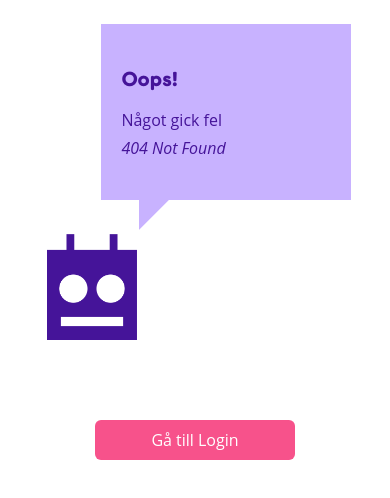
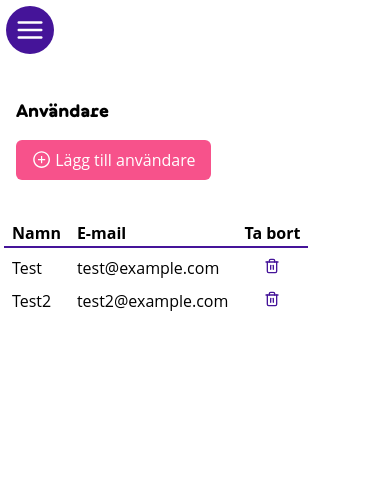
Before and after one commit to sverok-man-collaboration/kalejdoskop-adminpanel, a React (Vite) app: page /users in a window 390 px wide. Before the commit this address had no page. Shown: the top 498 px of the page. Built offline with nearby package versions, Linux system fonts and the light colour scheme.

Commit message:
added users page and fixed hamburger menu

```diff
--- a/src/components/Menu.jsx
+++ b/src/components/Menu.jsx
@@ -53,13 +53,10 @@ function Menu() {
 
   return (
     <div className="relative">
-      <div
+      <motion.nav
         id="MenuSmall"
-        className="inline-block md:hidden h-screen z-50 fixed top-0 left-0"
-      >
-        <motion.nav
         initial={{ clipPath: "circle(24px at 30px 30px)" }}
-          className="h-screen flex flex-col w-48 bg-primary text-white pt-2 pb-2"
+        className="flex flex-col w-48 bg-primary text-white pt-2 pb-2 cursor-pointer h-screen inline-block md:hidden z-50 fixed top-0 left-0"
         animate={isOpen ? "open" : "closed"}
         variants={variants}
       >
@@ -77,7 +74,7 @@ function Menu() {
           )}
         </div>
 
-          <motion.div variants={childVariants} key="start">
+        <motion.div variants={childVariants} key="start" className="mt-4">
           <NavLink
             to="/overview"
             style={({ isActive }) => (isActive ? active : undefined)}
@@ -97,6 +94,16 @@ function Menu() {
           </NavLink>
         </motion.div>
 
+        <motion.div variants={childVariants} key="users">
+          <NavLink
+            to="/users"
+            style={({ isActive }) => (isActive ? active : undefined)}
+          >
+            <p className="py-4 mx-2">ANVÄNDARE</p>
+            <div className="h-px w-11/12 mx-2 bg-gradient-to-r from-accent to-primary"></div>
+          </NavLink>
+        </motion.div>
+
         <motion.div
           variants={childVariants}
           key="logoutButton"
@@ -109,7 +116,6 @@ function Menu() {
           </Link>
         </motion.div>
       </motion.nav>
-      </div>
 
       <nav className="hidden md:flex flex-col w-48 bg-primary h-screen text-white pt-2 pb-2 z-50 fixed top-0 left-0">
         <NavLink
@@ -124,6 +130,13 @@ function Menu() {
           style={({ isActive }) => (isActive ? active : undefined)}
         >
           <p className="py-4 mx-2">INLÄGG</p>
+          <div className="h-px w-11/12 mx-2 bg-gradient-to-r from-accent to-primary"></div>
+        </NavLink>
+        <NavLink
+          to="/users"
+          style={({ isActive }) => (isActive ? active : undefined)}
+        >
+          <p className="py-4 mx-2">ANVÄNDARE</p>
           <div className="h-px w-11/12 mx-2 bg-gradient-to-r from-accent to-primary"></div>
         </NavLink>
 
--- a/src/main.jsx
+++ b/src/main.jsx
@@ -10,6 +10,7 @@ import { createBrowserRouter, RouterProvider } from "react-router-dom";
 import Login from "./pages/Login/Login";
 import Overview from "./pages/Overview/Overview";
 import Messages from "./pages/Messages/Messages";
+import Users from "./pages/Users/Users";
 import ErrorPage from "./pages/ErrorPage/ErrorPage";
 
 //React-helmet-async
@@ -34,6 +35,11 @@ const router = createBrowserRouter(
     {
       path: "messages",
       element: <Messages />,
+      errorElement: <ErrorPage />,
+    },
+    {
+      path: "users",
+      element: <Users />,
       errorElement: <ErrorPage />,
     },
   ])
--- /dev/null
+++ b/src/pages/Users/Users.jsx
@@ -0,0 +1,224 @@
+import React, { useState, useEffect } from "react";
+import { Helmet } from "react-helmet-async";
+
+import { AiOutlinePlusCircle } from "react-icons/ai";
+import { FiTrash2 } from "react-icons/fi";
+
+import Menu from "../../components/Menu";
+
+function Users() {
+  useEffect(() => {
+    getUsers();
+  }, []);
+
+  const [users, setUsers] = useState([
+    // töm när axios reqs är klar
+    { id: 1, name: "Test", email: "test@example.com" },
+    { id: 2, name: "Test2", email: "test2@example.com" },
+  ]);
+
+  const [modal, setModal] = useState(false);
+  const [modalMessage, setModalMessage] = useState("");
+
+  const [addUserModal, setAddUserModal] = useState(false);
+  const [newUser, setNewUser] = useState("");
+  const [newEmail, setNewEmail] = useState("");
+
+  const [deleteUserModal, setDeleteUserModal] = useState(false);
+  const [deleteId, setDeleteId] = useState(null);
+
+  function getUsers() {
+    // axios get users
+    // setUsers([])
+  }
+
+  function addUser() {
+    if (!newUser || !newEmail) {
+      return;
+    } else {
+      // axios req {name: newUser, email: newEmail}
+
+      setAddUserModal(false);
+      setModal(true);
+
+      // setModalMessage till sträng beroende på respons
+      setModalMessage(`${newUser} har lagts till!`);
+      //setModalMessage("Avbrutet. Det måste finnas minst 1 användare.")
+
+      setNewUser("");
+      setNewEmail("");
+    }
+  }
+
+  function handleDeleteUserModal(id, email) {
+    setModalMessage(`Är du säker på att du vill radera ${email}?`);
+    setDeleteUserModal(true);
+    setDeleteId(id);
+  }
+
+  function deleteUser() {
+    // axios delete med deleteId
+
+    setModalMessage("");
+    setDeleteUserModal(false);
+    setDeleteId(null);
+  }
+
+  return (
+    <div>
+      <Helmet>
+        <title>Användare</title>
+      </Helmet>
+      <Menu />
+
+      <div className="mt-24 md:ml-48 relative sm:ml-4">
+        <h1 className="ml-4 mb-4 text-lg">Användare</h1>
+
+        {addUserModal ? (
+          <div className="z-50 fixed top-0 left-0 bottom-0 right-0 md:relative pt-24 md:py-4 px-4 md:mb-8 md:px-4 md:ml-4 bg-secondary md:max-w-[50%] lg:max-w-[30%] rounded-md">
+            <div className="text-right w-[80%] sm:w-[60%] md:w-full mx-auto">
+              <button
+                className="p-2 bg-accent rounded-md text-white text-sm"
+                onClick={() => {
+                  setAddUserModal(false);
+                  setNewUser("");
+                  setNewEmail("");
+                }}
+              >
+                Stäng
+              </button>
+            </div>
+
+            <h6 className=" w-[80%] sm:w-[60%] md:w-full mx-auto">
+              Ny användare
+            </h6>
+
+            <form className="flex flex-col my-4 w-[80%] sm:w-[60%] md:w-full mx-auto">
+              <label>Namn</label>
+              <input
+                type="text"
+                required
+                onChange={(e) => {
+                  setNewUser(e.target.value);
+                }}
+              />
+              <label className="mt-2">E-mail</label>
+              <input
+                type="email"
+                required
+                onChange={(e) => {
+                  setNewEmail(e.target.value);
+                }}
+              />
+
+              <button
+                className="bg-accent rounded-md text-white p-2 mx-auto mt-4"
+                onClick={() => {
+                  addUser();
+                }}
+              >
+                Lägg till
+              </button>
+            </form>
+          </div>
+        ) : (
+          <button
+            className="flex items-center transform bg-accent transition duration-500 rounded-md text-white py-2 px-4 hover:bg-accentHover ml-4"
+            onClick={() => {
+              setAddUserModal(true);
+            }}
+          >
+            <AiOutlinePlusCircle className="mr-1 h-[1.2em] w-[1.2em]" /> Lägg
+            till användare
+          </button>
+        )}
+
+        {modal ? (
+          <div className="z-50 fixed top-0 left-0 bottom-0 right-0 pt-24 px-4 bg-white bg-opacity-30 backdrop-filter backdrop-blur">
+            <div className="w-[90%] sm:w-[60%] md:w-[50%] h-[50%] mx-auto bg-secondary p-4 rounded-md">
+              <button
+                className="p-2 bg-accent rounded-md text-white text-sm ml-auto block"
+                onClick={() => {
+                  setModal(false);
+                  setModalMessage("");
+                }}
+              >
+                Stäng
+              </button>
+
+              <div className="w-[80%] sm:w-[60%] md:w-full mx-auto text-center flex flex-col h-[80%] justify-center">
+                <p>{modalMessage}</p>
+              </div>
+            </div>
+          </div>
+        ) : (
+          ""
+        )}
+
+        {deleteUserModal ? (
+          <div className="z-50 fixed top-0 left-0 bottom-0 right-0 pt-24 px-4 bg-white bg-opacity-30 backdrop-filter backdrop-blur">
+            <div className="w-[90%] sm:w-[60%] md:w-[50%] h-[50%] mx-auto bg-secondary p-4 rounded-md">
+              <button
+                className="p-2 bg-accent rounded-md text-white text-sm ml-auto block"
+                onClick={() => {
+                  setDeleteUserModal(false);
+                  setDeleteId(null);
+                }}
+              >
+                Stäng
+              </button>
+
+              <div className="w-[80%] sm:w-[60%] md:w-full mx-auto text-center flex flex-col h-[80%] justify-center">
+                <p>{modalMessage}</p>
+
+                <button
+                  onClick={() => {
+                    deleteUser(deleteId);
+                    setModalMessage("");
+                  }}
+                  className="py-2 px-4 bg-accent rounded-md text-white mx-auto mt-4"
+                >
+                  JA
+                </button>
+              </div>
+            </div>
+          </div>
+        ) : (
+          ""
+        )}
+
+        <table className="mx-1 mt-10 max-w-screen md:mx4">
+          <thead className="border-b-2 border-primary text-left">
+            <tr>
+              <th className="px-2">Namn</th>
+              <th className="px-2">E-mail</th>
+              <th className="px-2">Ta bort</th>
+            </tr>
+          </thead>
+          <tbody className="text-left">
+            {users.map((user) => {
+              return (
+                <tr key={user.id}>
+                  <td className="px-2 pt-2">{user.name}</td>
+                  <td className="px-2 pt-2">{user.email}</td>
+                  <td className="px-2 pt-2">
+                    <button
+                      className="w-full"
+                      onClick={() => {
+                        handleDeleteUserModal(user.id, user.email);
+                      }}
+                    >
+                      <FiTrash2 className="mx-auto text-primary" />
+                    </button>
+                  </td>
+                </tr>
+              );
+            })}
+          </tbody>
+        </table>
+      </div>
+    </div>
+  );
+}
+
+export default Users;
```
Lines whose indentation alone changed are shown as unchanged.
